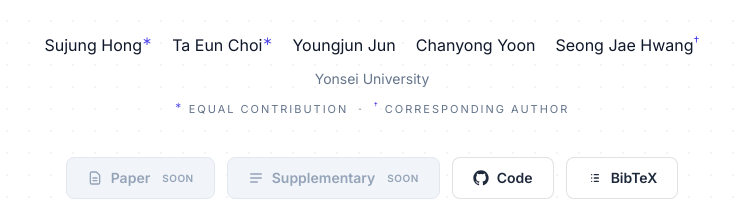
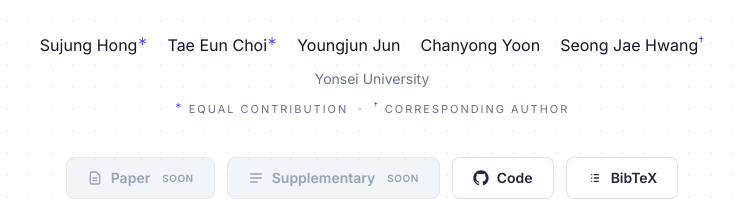
Before and after one commit to hong-sujung/TIE, a plain HTML site: page index.html in a window 1280 px wide. Shown: the part 474-686 px from the top of the page, 268-1011 px from the left. Drawn offline with nearby package versions, Linux system fonts and the light colour scheme.

Commit message:
Fix author name typo (Ta Eun -> Tae Eun)

```diff
--- a/index.html
+++ b/index.html
@@ -229,7 +229,7 @@
       <div class="mt-9 text-sm sm:text-base text-slate-700">
         <div class="flex flex-wrap justify-center items-baseline gap-x-5 gap-y-1">
           <span class="text-slate-900">Sujung Hong<sup class="text-indigo-600">∗</sup></span>
-          <span class="text-slate-900">Ta Eun Choi<sup class="text-indigo-600">∗</sup></span>
+          <span class="text-slate-900">Tae Eun Choi<sup class="text-indigo-600">∗</sup></span>
           <span class="text-slate-900">Youngjun Jun</span>
           <span class="text-slate-900">Chanyong Yoon</span>
           <span class="text-slate-900">Seong Jae Hwang<sup class="text-indigo-600">†</sup></span>
```
